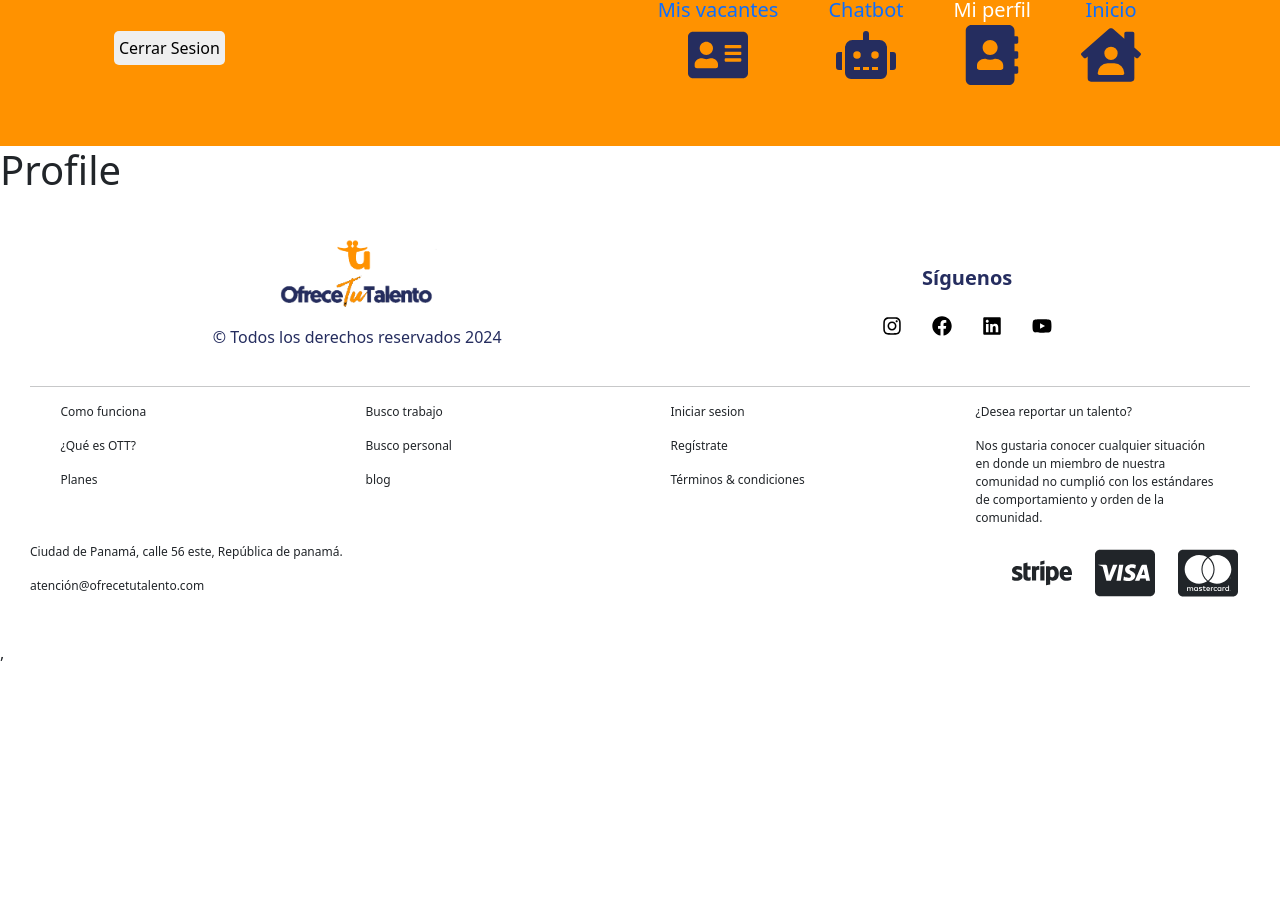
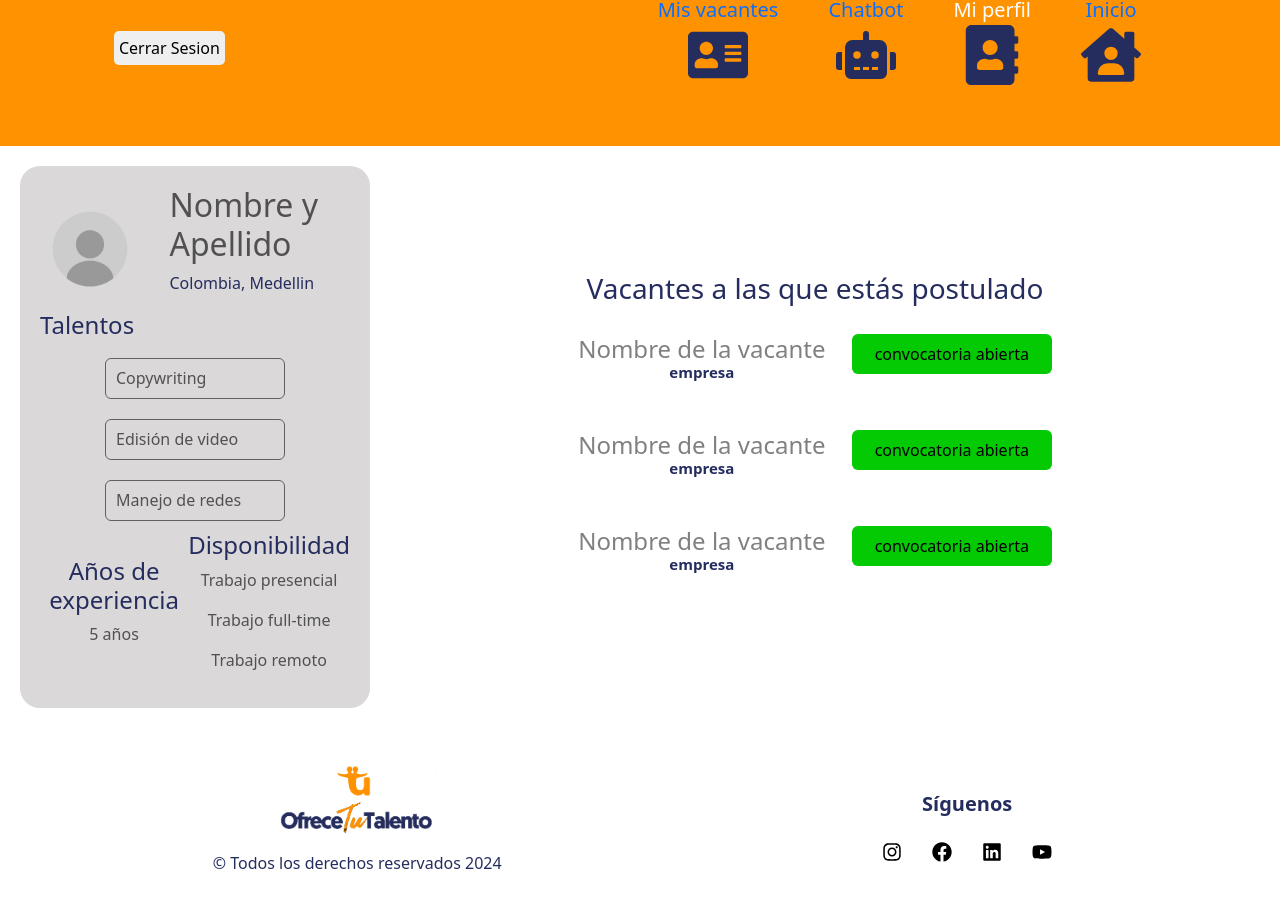
Before and after one commit to spread23/OTT-WEB, a React (Vite) app: page /lookingForJob/profile in a window 1280 px wide. Shown: the part 463-1370 px from the top of the page. Before the commit the page ends 1128 px from the top, so only its background shows below. Built offline with nearby package versions, Linux system fonts and the light colour scheme.

Commit message:
Adding profile section

```diff
--- a/src/components/profile/Profile.jsx
+++ b/src/components/profile/Profile.jsx
@@ -1,11 +1,68 @@
 import React from 'react'
 
 import './profile.css'
+import ImageProfile from '../../assets/profile.png'
 
 export const Profile = () => {
     return (
         <>
-            <h1>Profile</h1>
+            <div className='container-profile'>
+                <div className='card-profile'>
+                    <div className='title-profile'>
+                        <div className='profile-image-container'>
+                            <img className='image-profile-content' src={ ImageProfile } alt="image-profile" />
+                        </div>
+                        <div className='info-title-profile'>
+                            <h2 className='name-profile'>Nombre y Apellido</h2>
+                            <p className='place-profile'>Colombia, Medellin</p>
+                        </div>
+                    </div>
+                    <div className='talents'>
+                        <h4 className='title-talents'>Talentos</h4>
+                        <div className='container-talents'>
+                            <h6 className='talent-box'>Copywriting</h6>
+                            <h6 className='talent-box'>Edisión de video</h6>
+                            <h6 className='talent-box'>Manejo de redes</h6>
+                        </div>
+                    </div>
+                    <div className='info-profile'>
+                        <div className='experience'>
+                            <h4 className='years'>Años de experiencia</h4>
+                            <p>5 años</p>
+                        </div>
+                        <div className='time-job'>
+                            <h4 className='time-job-title'>Disponibilidad</h4>
+                            <p className='time-job-description'>Trabajo presencial</p>
+                            <p className='time-job-description'>Trabajo full-time</p>
+                            <p className='time-job-description'>Trabajo remoto</p>
+                        </div>
+                    </div>
+                </div>
+                <div className='my-vacants'>
+                    <h3 className='vacants-title'>Vacantes a las que estás postulado</h3>
+                    <div className='my-vacants-container'>
+                        <div className='my-vacant'>
+                            <h4 className='name-of-vacant'>Nombre de la vacante <strong>empresa</strong></h4>
+                            <p className='state-of-vacant'>convocatoria abierta</p>
+                        </div>
+                    </div>
+
+                    <div className='my-vacants-container'>
+                        <div className='my-vacant'>
+                            <h4 className='name-of-vacant'>Nombre de la vacante <strong>empresa</strong></h4>
+                            <p className='state-of-vacant'>convocatoria abierta</p>
+                        </div>
+                    </div>
+
+                    <div className='my-vacants-container'>
+                        <div className='my-vacant'>
+                            <h4 className='name-of-vacant'>Nombre de la vacante <strong>empresa</strong></h4>
+                            <p className='state-of-vacant'>convocatoria abierta</p>
+                        </div>
+                    </div>
+
+                </div>
+            </div>
         </>
     )
 }
--- a/src/components/profile/profile.css
+++ b/src/components/profile/profile.css
@@ -0,0 +1,127 @@
+.container-profile {
+    width: 100%;
+    padding: 20px;
+    display: flex;
+    flex-direction: row;
+    justify-content: space-around;
+    align-items: center;
+}
+
+.card-profile {
+    width: 350px;
+    background-color: rgb(218, 216, 216);
+    color: rgb(82, 81, 81);
+    padding: 20px;
+    border-radius: 20px;
+}
+
+.title-profile {
+    display: flex;
+    flex-direction: row;
+    justify-content: space-around;
+    align-items: center;
+}
+
+.place-profile {
+    color: #252D5F;
+}
+
+.title-talents {
+    color: #252D5F;
+}
+
+.container-talents {
+    display: flex;
+    flex-direction: column;
+    justify-content: center;
+    align-items: center;
+}
+
+.talent-box {
+    width: 180px;
+    padding: 10px;
+    margin: 10px;
+    border-radius: 6px;
+    border: solid 1px rgb(97, 96, 96);
+}
+
+.info-profile {
+    display: flex;
+    flex-direction: row;
+    justify-content: space-around;
+    align-items: center;
+    text-align: center;
+}
+
+.years, .time-job-title {
+    color: #252D5F;
+}
+
+.profile-image-container {
+    width: 200px;
+    border-radius: 50%;
+}
+
+.my-vacants {
+    width: 100%;
+    display: flex;
+    flex-direction: column;
+    justify-content: center;
+    align-items: center;
+    margin: 20px;
+    text-align: center;
+}
+
+.vacants-title {
+    color: #252D5F;
+}
+
+.image-profile-content {
+    width: 100px;
+}
+
+.name-of-vacant {
+    display: flex;
+    flex-direction: column;
+    color: gray;
+}
+
+.name-of-vacant strong {
+    font-size: 15px;
+    color: #252D5F;
+}
+
+.my-vacant {
+    width: 500px;
+    display: flex;
+    flex-direction: row;
+    justify-content: space-around;
+    align-items: center;
+    text-align: center;
+}
+
+.my-vacants-container {
+    margin: 20px;
+}
+
+.state-of-vacant {
+    width: 200px;
+    background-color: rgb(3, 202, 3);
+    color: black;
+    border-radius: 6px;
+    padding: 8px;
+}
+
+@media (max-width: 680px) {
+    .container-profile {
+        display: flex;
+        flex-direction: column;
+        justify-content: center;
+        align-items: center;
+    }
+
+    .my-vacant {
+        display: flex;
+        flex-direction: column;
+    }
+}
```
Also changed, not shown: src/assets/profile.png (added).
